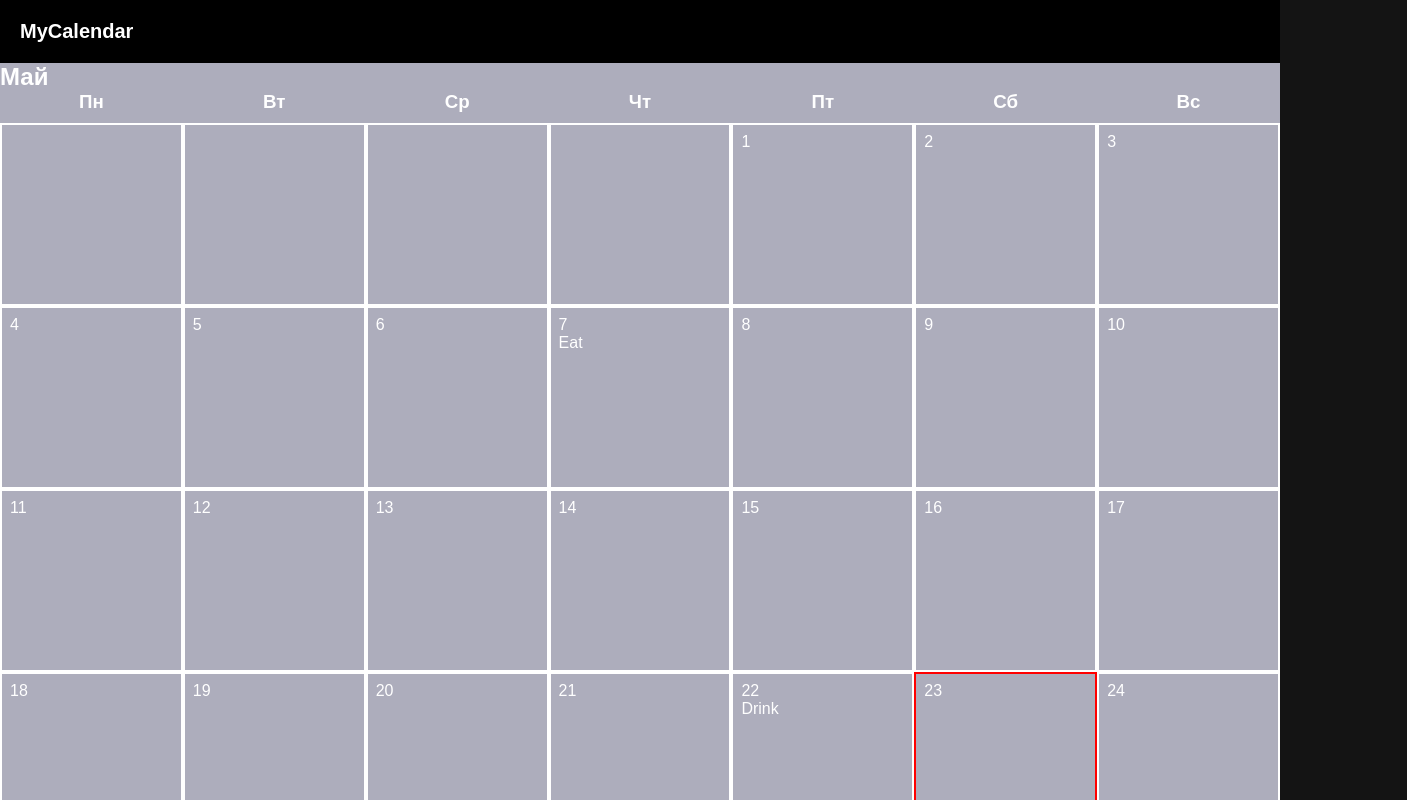
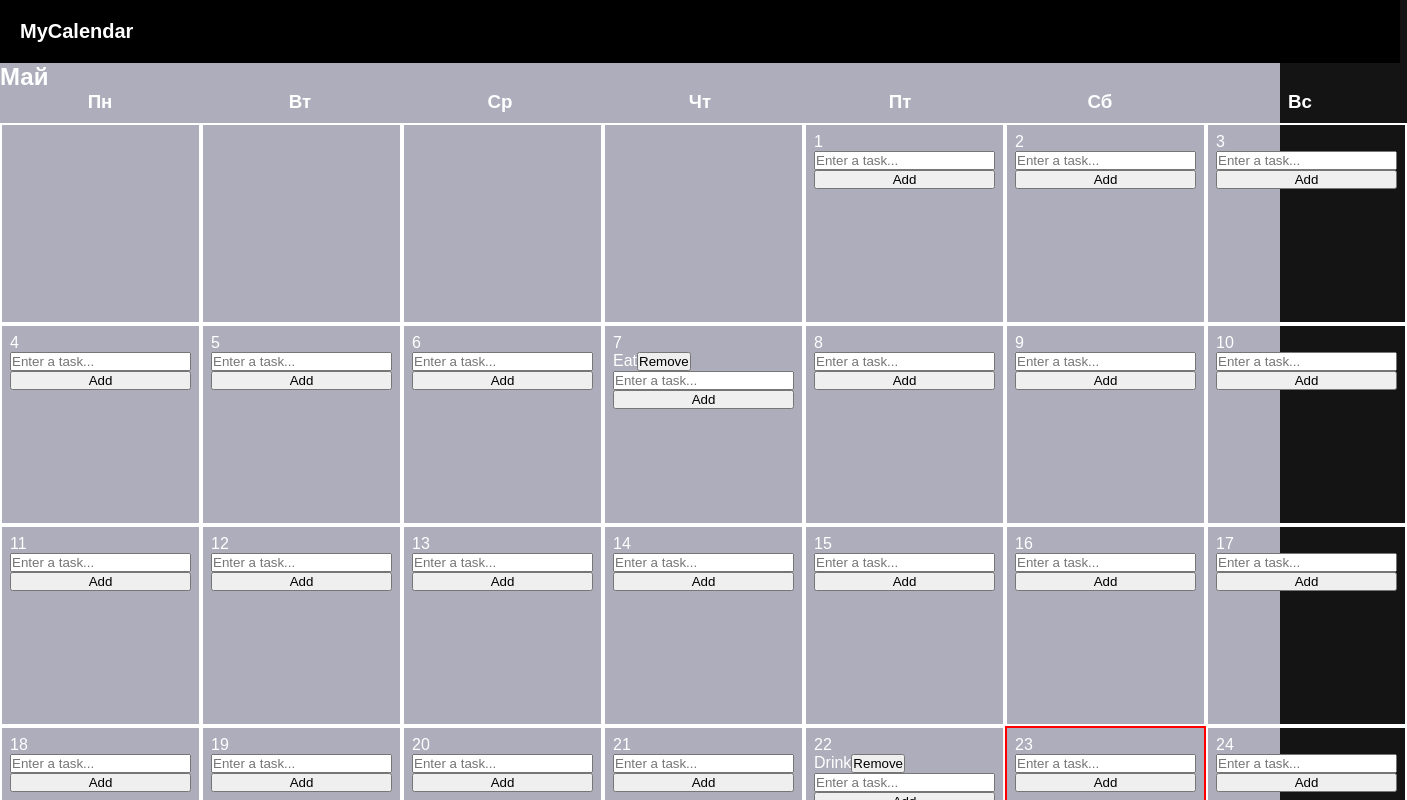
Before and after one commit to veronica-ivanova/calendar-app, a React (Vite) app: page / in a window 1280 px wide. Shown: the top 800 px of the page, 1407 px wide, since content can reach past the window. Built offline with nearby package versions, Linux system fonts and the light colour scheme.

Commit message:
feat: add TaskList and TaskItem components with task CRUD

```diff
--- a/src/App.tsx
+++ b/src/App.tsx
@@ -1,11 +1,15 @@
 import { Calendar } from "./components/calendar/calendar";
 import {Layout} from "./components/layout/layout.tsx";
+import type {Task} from "./types/types.ts";
+import {tasks as mockTasks} from "./mock.ts";
+import {useState} from "react";
 
 const App = () => {
+    const [tasks, setTasks] = useState<Task[]>(mockTasks);
     return (
         <div>
             <Layout>
-            <Calendar/>
+                <Calendar tasks={tasks} setTasks={setTasks} />
             </Layout>
         </div>
     )
--- a/src/components/calenadar-day.tsx/calendar-day.tsx
+++ b/src/components/calenadar-day.tsx/calendar-day.tsx
@@ -1,25 +1,55 @@
 import classNames from 'classnames'
 import styles from './calendar-day.module.css'
 import type {Task} from "../../types/types.ts";
+import {useState} from "react";
+import { getDateKey} from "../../utils/date.ts";
+import {TaskList} from "../taskList/taskList.tsx";
 
 type Props = {
-    date?: Date
-    tasks?: Task[];
-    isCurrentDay?: boolean,
+    date: Date
+    tasks: Task[];
+    isCurrentDay: boolean,
+    addTask: (task: Task) => void,
+    removeTask: (taskId: string) => void;
 }
 
-export const CalendarDay = ({ date, tasks, isCurrentDay} : Props) => {
+export const CalendarDay = ({ date, tasks, isCurrentDay, addTask, removeTask} : Props) => {
+    const [newTask, setNewTask] = useState("");
+
+    function handleAddTask() {
+        if (!newTask.trim() || !date) return;
+
+        addTask({
+            id: crypto.randomUUID(),
+            name: newTask,
+            description: newTask,
+            date: getDateKey(date),
+        });
+
+        setNewTask("");
+    }
+
      return (
         <div className={classNames(styles.root, {
             [styles.active]: isCurrentDay
-            })}
-        >
-            {date?.getDate()}
+        })}>
+            <div>{date.getDate()}</div>
 
-            {tasks?.map((task: Task) => (
-                <div key={task.id}>{task.name}</div>
-            ))}
+            <TaskList
+                tasks={tasks}
+                onDelete={removeTask}
+            />
 
+            <input
+                type="text"
+                value={newTask}
+                onChange={(e) => setNewTask(e.target.value)}
+                placeholder="Enter a task..."
+            />
+
+            <button onClick={handleAddTask}>
+                Add
+            </button>
         </div>
      )
 }
--- a/src/components/calendar/calendar.module.css
+++ b/src/components/calendar/calendar.module.css
@@ -9,3 +9,11 @@
     text-align: center;
     margin-bottom: 10px;
 }
+.emptyDay {
+    display: flex;
+    flex-direction: column;
+    width: 100%;
+    aspect-ratio: 1;
+    border: 2px solid white;
+    padding: 8px;
+}
--- a/src/components/calendar/calendar.tsx
+++ b/src/components/calendar/calendar.tsx
@@ -1,9 +1,23 @@
 import { CalendarDay } from "../calenadar-day.tsx/calendar-day";
 import styles from './calendar.module.css'
-import {tasks} from "../../mock.ts";
 import type {Task} from "../../types/types.ts";
+import { getDateKey} from "../../utils/date.ts";
 
-export const Calendar = () => {
+type Props = {
+    tasks: Task[];
+    setTasks: React.Dispatch<React.SetStateAction<Task[]>>;
+};
+
+export const Calendar = ({tasks, setTasks} : Props) => {
+
+    function addTask(task: Task) {
+        setTasks(prev => [...prev, task]);
+    }
+
+    function removeTask(taskId: string){
+        setTasks(prev => prev.filter((task: Task) => task.id !== taskId));
+    }
+
     const today = new Date();
     const currentDay = today.getDate();
 
@@ -43,13 +57,6 @@ export const Calendar = () => {
         return acc;
     }, {})
 
-    const getDateKey = (year: number, month: number, day: number) => {
-        const m = month + 1 < 10 ? "0" + (month + 1) : month + 1;
-        const d = day < 10 ? "0" + day : day;
-
-        return `${year}-${m}-${d}`;
-    };
-
     return (
         <div className={"container"}>
             <h2>{monthArray[month]}</h2>
@@ -61,21 +68,22 @@ export const Calendar = () => {
             <ul className={styles.root}>
                 {emptyDays.map((_, i) => {
                     return (
-                        <li key={`empty-day-${i}`}>
-                            <CalendarDay/>
+                        <li key={`empty-day-${i}`}
+                            className={styles.emptyDay}>
                         </li>
                     );
                 })}
                 {days.map((_, i) => {
                     const date = new Date(year, month, i + 1);
-                    const dateKey = getDateKey(year, month, i + 1);
-                    // const dateKey = date.toISOString().split("T")[0] 31/05 ->30/04
+                    const dateKey = getDateKey(date);
                     return (
                         <li key={`day-${i}`}>
                             <CalendarDay
                                 date={date}
                                 isCurrentDay={currentDay === i + 1}
-                                tasks={taskByDate[dateKey || ""]}
+                                tasks={taskByDate[dateKey] || []}
+                                addTask={addTask}
+                                removeTask={removeTask}
                             />
                         </li>
                     );
--- /dev/null
+++ b/src/components/taskItem/taskItem.tsx
@@ -0,0 +1,16 @@
+import type {Task} from "../../types/types.ts";
+
+type Props = {
+    task: Task;
+    onDelete: (id: string) => void;
+};
+export const TaskItem = ({task, onDelete} : Props) => {
+    return (
+        <div>
+            <span>{task.name}</span>
+            <button onClick={()=> onDelete(task.id)}>
+                Remove
+            </button>
+        </div>
+    )
+};
--- /dev/null
+++ b/src/components/taskList/taskList.tsx
@@ -0,0 +1,23 @@
+import {TaskItem} from "../taskItem/taskItem.tsx";
+import type {Task} from "../../types/types.ts";
+
+type Props = {
+    tasks: Task[];
+    onDelete: (id: string) => void;
+}
+
+export const TaskList = ({ tasks, onDelete }: Props) => {
+    if (tasks.length === 0) return null;
+
+    return (
+        <div>
+            {tasks.map(task => (
+                <TaskItem
+                    key={task.id}
+                    task={task}
+                    onDelete={onDelete}
+                />
+            ))}
+        </div>
+    );
+};
--- /dev/null
+++ b/src/utils/date.ts
@@ -0,0 +1,15 @@
+export const getDateKey = (date: Date) => {
+    const year = date.getFullYear();
+
+    const month =
+        date.getMonth() + 1 < 10
+            ? "0" + (date.getMonth() + 1)
+            : date.getMonth() + 1;
+
+    const day =
+        date.getDate() < 10
+            ? "0" + date.getDate()
+            : date.getDate();
+
+    return `${year}-${month}-${day}`;
+};
```
Also changed, not shown: src/components/taskItem/taskItem.module.css (added), src/components/taskList/taskList.module.css (added). Lines whose indentation alone changed are shown as unchanged.
